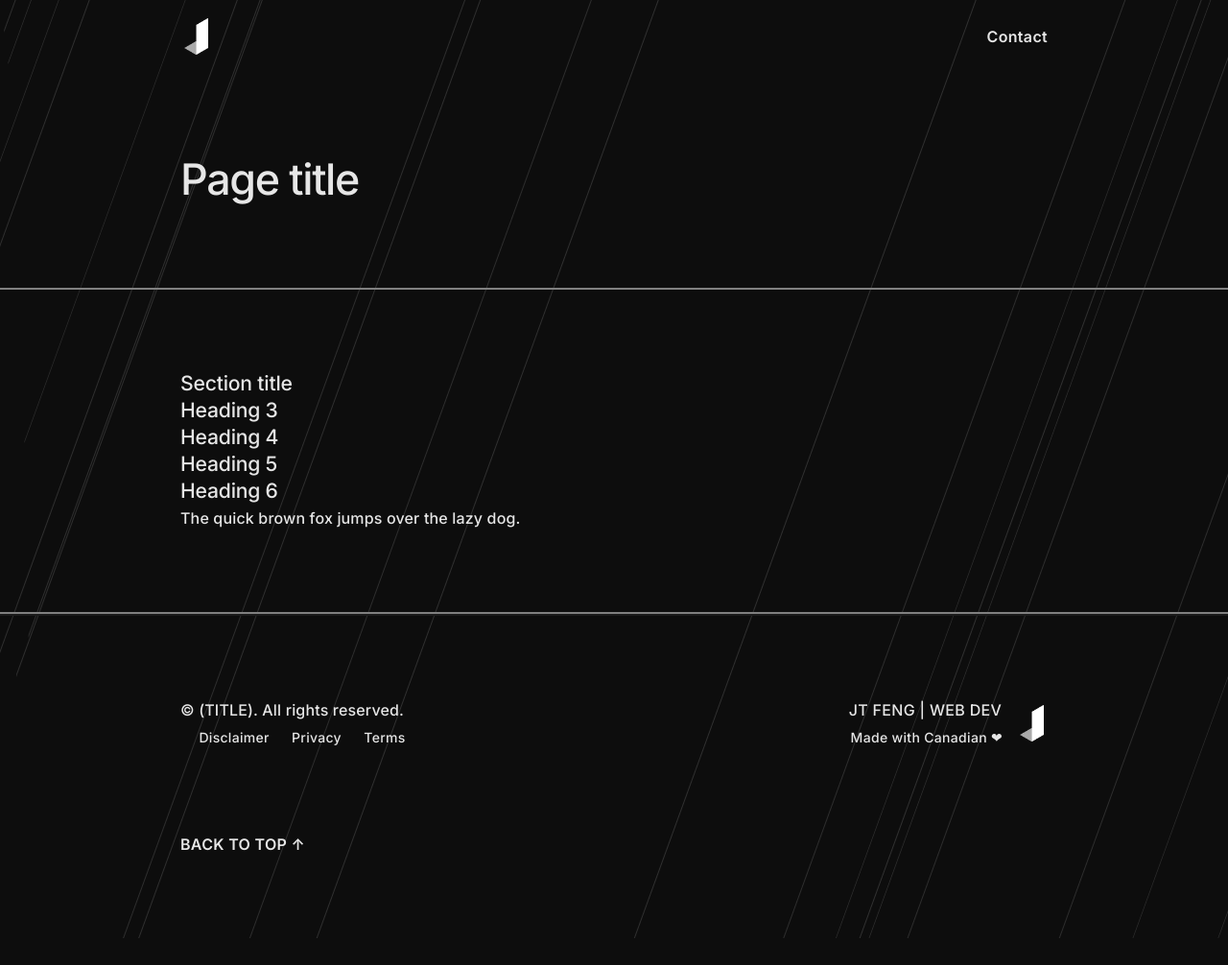
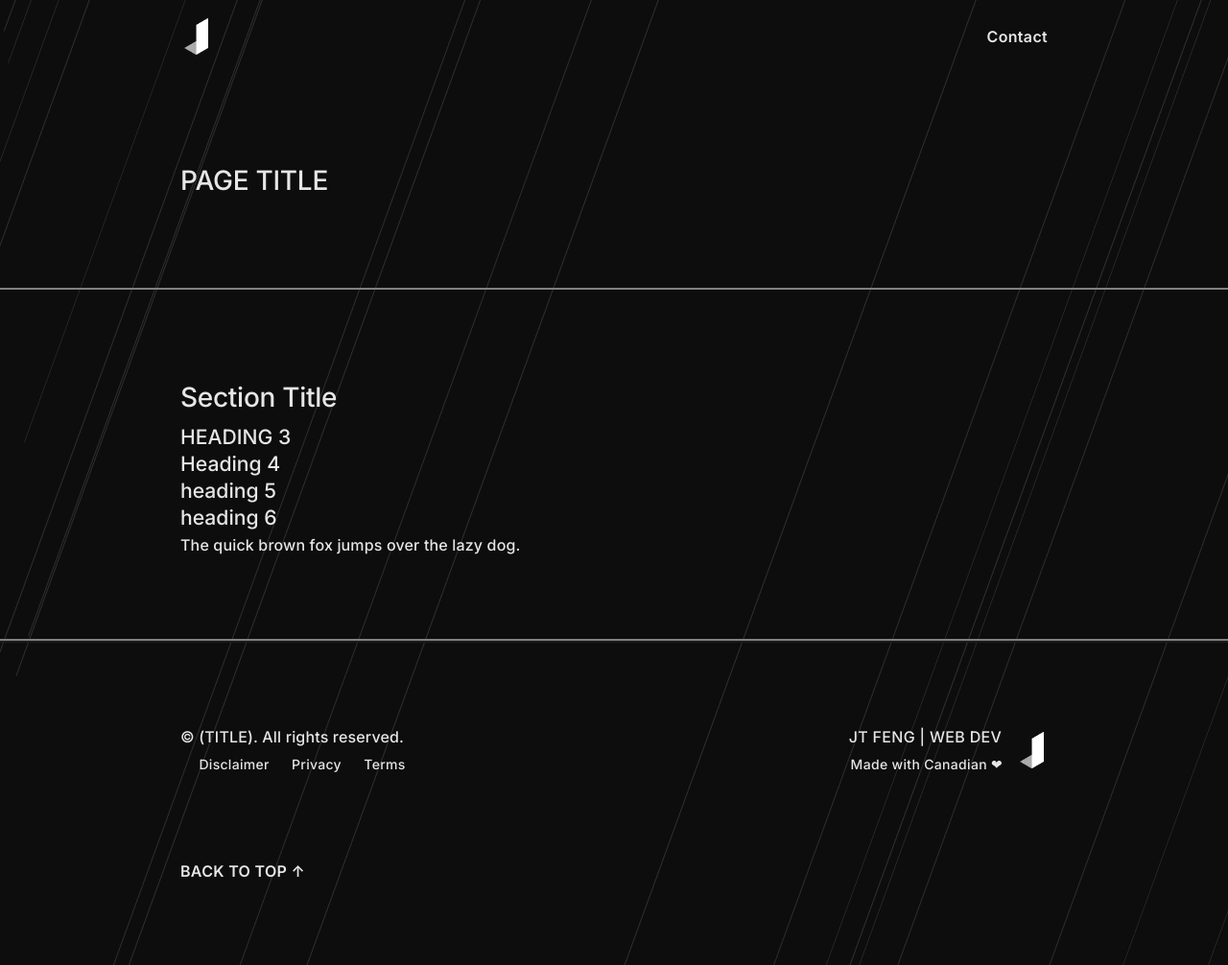
Before and after one commit to jingtianfeng/jekytrap, a Jekyll site: the page built from index.html, in a window 1280 px wide. Shown: the whole page at 96% size. Built offline with Jekyll 4.4.1, drawn with Linux system fonts in a browser that asks for light colours; before the commit the page ends 978 px from its top, so only the background shows below that.

Commit message:
UPDATE styles: tweak typography

```diff
--- a/assets/css/styles.scss
+++ b/assets/css/styles.scss
@@ -108,35 +108,35 @@ $headings-font-weight: $font-weight-normal;
 $headings-line-height: 1;
 $headings-margin-bottom: 0;
 // ---------------------------------------------------------------------------------
-$h1-font-size: $spacer * $spacer-ratio * 2 * .8;
-$h1-letter-spacing: -0.03em;
-$h1-line-height: 1.25;
-$h1-text-transform: none;
+$h1-font-size: $spacer * $spacer-ratio;
+$h1-letter-spacing: -0.01em;
+$h1-line-height: 2;
+$h1-text-transform: uppercase;
 // ---------------------------------------------------------------------------------
-$h2-font-size: $spacer * $spacer-ratio-sqrt;
-$h2-letter-spacing: -0.01em;
-$h2-line-height: $spacer-ratio-sqrt;
-$h2-text-transform: none;
+$h2-font-size: $h1-font-size;
+$h2-letter-spacing: $h1-letter-spacing;
+$h2-line-height: $h1-line-height;
+$h2-text-transform: capitalize;
 // ---------------------------------------------------------------------------------
-$h3-font-size: $h2-font-size;
-$h3-letter-spacing: $h2-letter-spacing;
-$h3-line-height: $h2-line-height;
-$h3-text-transform: none;
+$h3-font-size: $spacer * $spacer-ratio-sqrt;
+$h3-letter-spacing: 0;
+$h3-line-height: $spacer-ratio-sqrt;
+$h3-text-transform: uppercase;
 // ---------------------------------------------------------------------------------
-$h4-font-size: $h2-font-size;
-$h4-letter-spacing: $h2-letter-spacing;
-$h4-line-height: $h2-line-height;
-$h4-text-transform: none;
+$h4-font-size: $h3-font-size;
+$h4-letter-spacing: $h3-letter-spacing;
+$h4-line-height: $h3-line-height;
+$h4-text-transform: capitalize;
 // ---------------------------------------------------------------------------------
-$h5-font-size: $h2-font-size;
-$h5-letter-spacing: $h2-letter-spacing;
-$h5-line-height: $h2-line-height;
-$h5-text-transform: none;
+$h5-font-size: $spacer * $spacer-ratio-sqrt;
+$h5-letter-spacing: 0;
+$h5-line-height: $spacer-ratio-sqrt;
+$h5-text-transform: lowercase;
 // ---------------------------------------------------------------------------------
-$h6-font-size: $h2-font-size;
-$h6-letter-spacing: $h2-letter-spacing;
-$h6-line-height: $h2-line-height;
-$h6-text-transform: none;
+$h6-font-size: $h5-font-size;
+$h6-letter-spacing: $h5-letter-spacing;
+$h6-line-height: $h5-line-height;
+$h6-text-transform: lowercase;
 // ---------------------------------------------------------------------------------
 $display-font-sizes: (
         1: map-get($spacers, 9),
```
